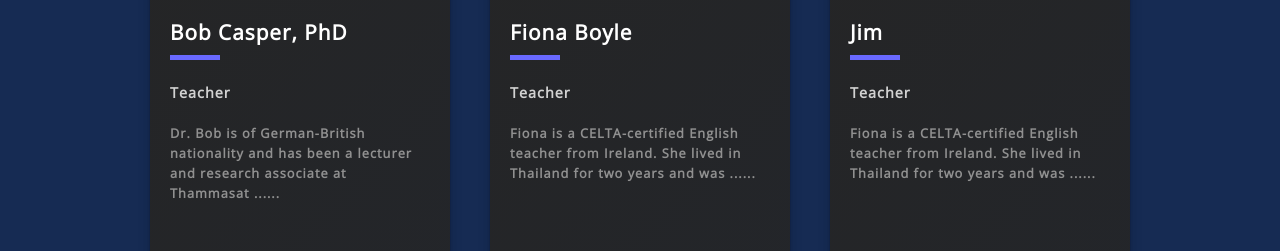
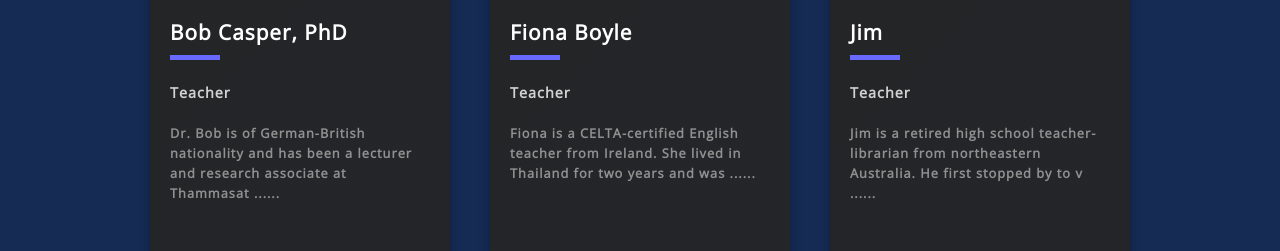
Before and after one commit to kaungmyat-Rex/burmese-study-center, a React (Create React App) app: page /about in a window 1280 px wide. Shown: the part 2830-3081 px from the top of the page. Built offline with nearby package versions, Linux system fonts and the light colour scheme; no server answers; the database is empty.

Commit message:
fix fiona image again and add jim bio

```diff
--- a/src/component/fakedata.js
+++ b/src/component/fakedata.js
@@ -93,7 +93,7 @@ const mentordata = [
     id: 9,
     name: "Jim",
     carrier: "Teacher",
-    info: "Fiona is a CELTA-certified English teacher from Ireland. She lived in Thailand for two years and was based in Chiang Mai in 2019 when she began volunteering with advanced students at Burma Study Center. During COVID, she was pleased to be able to reconnect with her students online from Ireland, where she spent more than one year in lockdown. Since then, she has moved to Australia and has continued teaching weekly online classes, providing valuable instruction in research, public speaking, presentation skills, and professional writing for BSC students.",
+    info: "Jim is a retired high school teacher-librarian from northeastern Australia. He first stopped by to visit Burma Study Center in 2010 and has been volunteering ever since. Jim provided essential expert support in professionalizing BSC’s lending library of materials on Burma/Myanmar and creating BSC’s Online Catalog. He is passionate about supporting education programs for marginalized communities, particularly the Shan community.  Jim says: “BSC is about real education: grounded in need, enthusiasm, and fun. I’ve also seen how empowering and transformative BSC can be in the lives of students.”",
     gmail: "FionaBoyle@gmail.com",
     image: mentorNine,
     imageNoBg: mentorNine,
```
Also changed, not shown: src/img/FionaBoyle-png.jpg.
